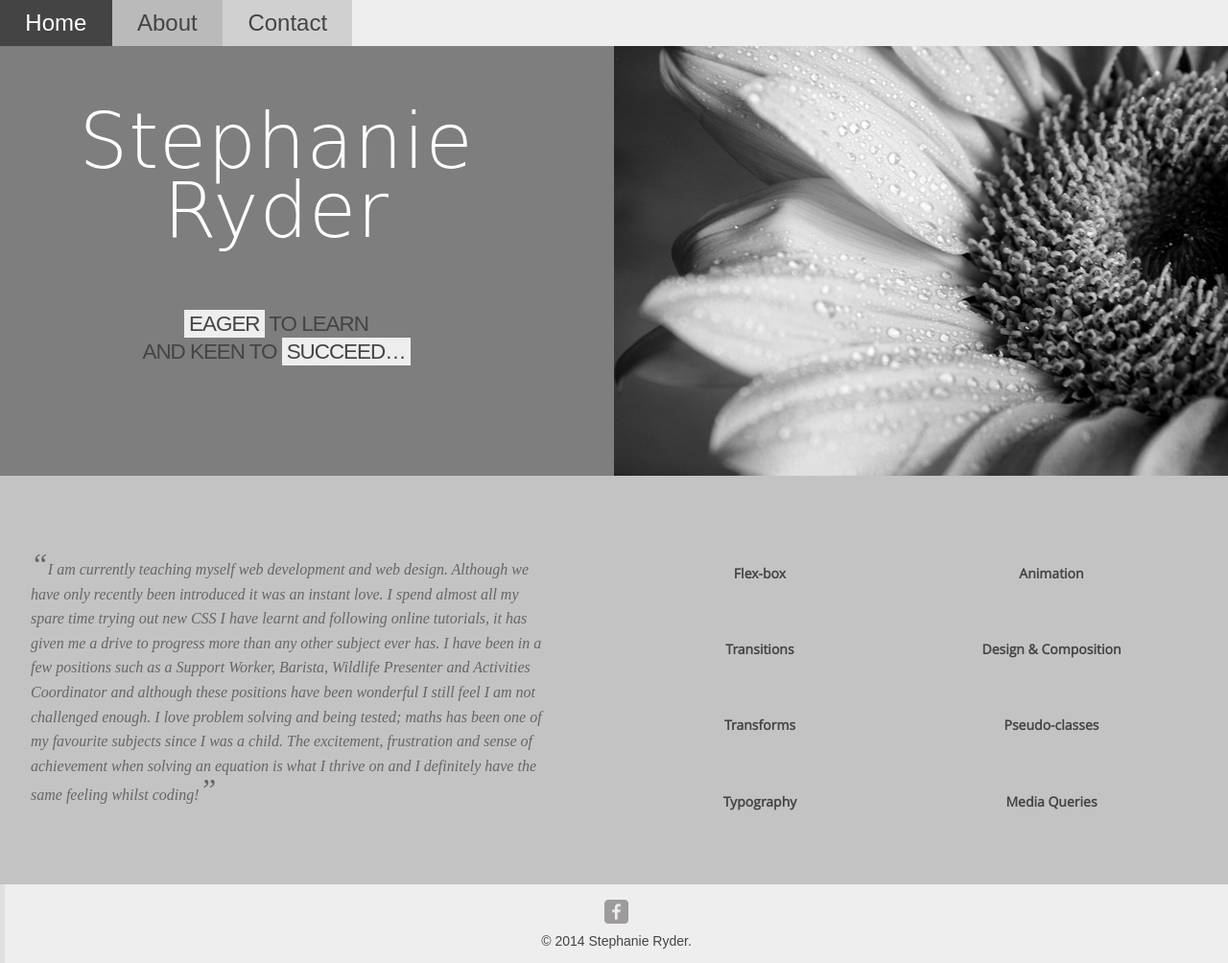
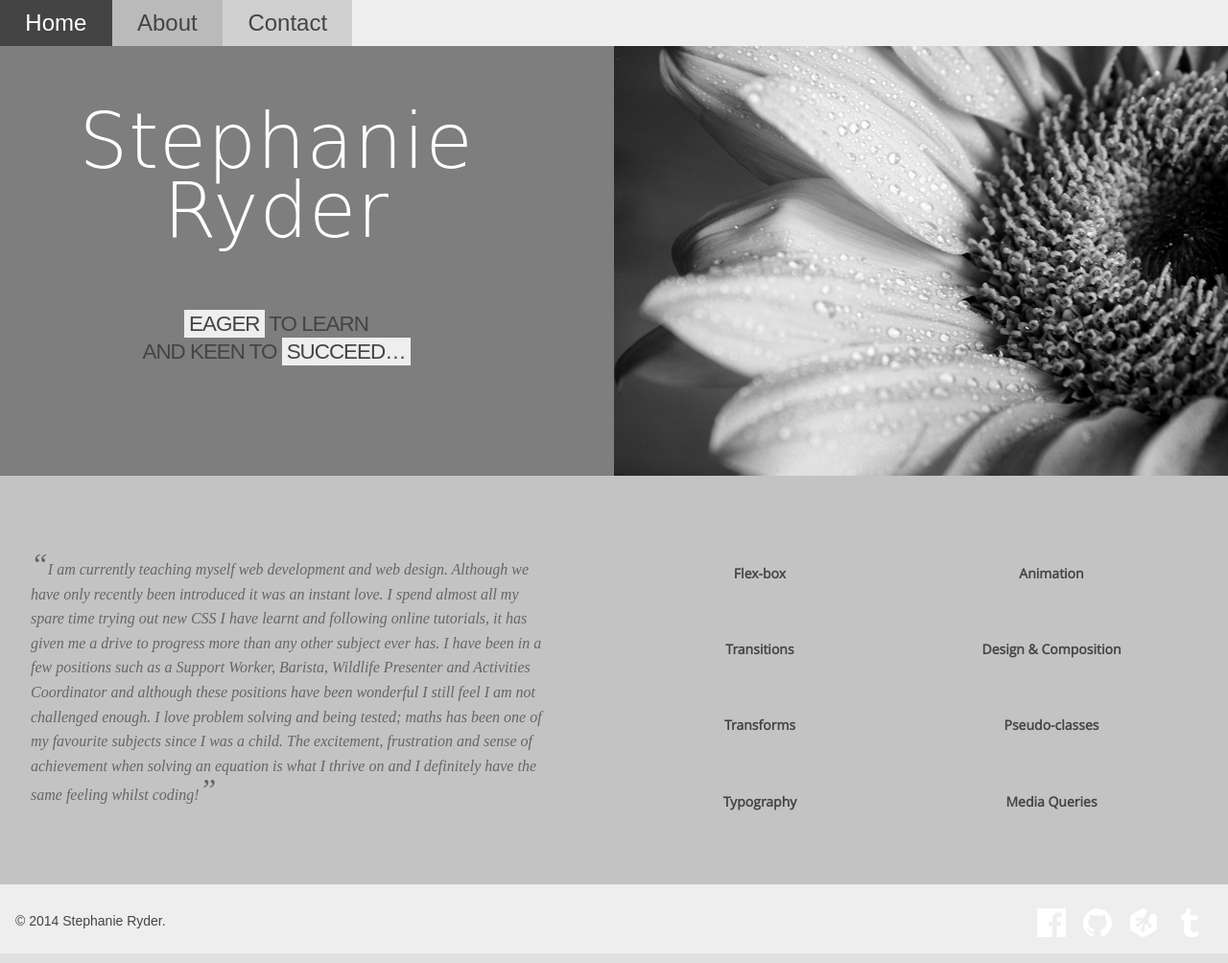
Before and after one commit to littlewhale/littlewhale.github.io, a plain HTML site: page index.html in a window 1280 px wide. Shown: the whole page at 96% size. Drawn offline with Linux system fonts and the light colour scheme; a web font is replaced by a local one.

Commit message:
footer improvements and social links

```diff
--- a/css/main.css
+++ b/css/main.css
@@ -160,30 +160,39 @@ body {
 }
 
 #footer  {
+	padding: 1em;
+	padding-bottom: .5em;
+	overflow: auto;
 	text-align: center;
-	margin-left: 5px;
-	padding: 1em;
-	padding-bottom: 0.5px;
 }
 
-#footer p  {
+.copyright  {
 	font-size: 14px;
 }
 
-#footer a {
-  display: block;
-  min-height: 20px;
-  background-repeat: no-repeat;
-  background-size: 20px 20px;
-  padding: 0;
-  margin: 0 0 10px;
+.social {
+	overflow: auto;
+	margin: 0 auto;
+	text-align: center;
+	padding-left: 0;
 }
 
-.social-icon  {
-	height: 25px;
-	width: 25px;
-	margin-bottom: -7.75px
+.social li {
+	display: inline;
 }
+
+.social a  {
+	display: inline-block;
+	height: 48px;
+	width: 48px;
+	background-repeat: no-repeat;
+	text-indent: -999em;
+}
+
+.social .tumblr   a { background-image: url('../img/tumblr-48.png'); }
+.social .github   a { background-image: url('../img/github-48.png'); }
+.social .facebook a { background-image: url('../img/facebook-48.png'); }
+.social .treehouse a { background-image: url('../img/treehouse-48.png'); }
 
 /* colours */
 
@@ -305,7 +314,7 @@ body {
 		width: 50%;
 	}
 
-	#contact ul {
+	#contact #content ul {
 		width: 100%;
 	}
 
@@ -324,6 +333,21 @@ body {
 
 	#content p {
 		float: left;
+		width: 45%;
+	}
+
+	.social {
+		float: right;
+		width: 45%;
+	}
+
+	.social li {
+		float: right;
+	}
+
+	.copyright {
+		float: left;
+		text-align: left;
 		width: 45%;
 	}
 
--- a/index.html
+++ b/index.html
@@ -38,8 +38,13 @@
 			</ul>
 		</section>
 		<footer id="footer">
-			<a href="https://www.facebook.com/steph.l.ryder"> <img src="img/facebook-wrap.png" alt="facebook logo" class="social-icon"></a>
-			 <p>&copy; 2014 Stephanie Ryder.</p>
+			<ul class="social">
+				<li class="tumblr"><a href="http://stephlw.tumblr.com/" title="Tumblr">Tumblr</a></li>
+				<li class="treehouse"><a href="http://teamtreehouse.com/stephanieryder" title="Treehouse">Treehouse</a></li>
+				<li class="github"><a href="https://github.com/littlewhale" title="GitHub">Github</a></li>
+				<li class="facebook"><a href="https://www.facebook.com/steph.l.ryder" title="Facebook">Facebook</a></li>
+			</ul>
+    		<p class="copyright">&copy; 2014 Stephanie Ryder.</p>
 		</footer>
 	</body>
 </html>
```
Also changed, not shown: about.html (+7 -2 lines), contact.html (+7 -3 lines), img/facebook-32.png (added), img/facebook-48.png (added), img/facebook-wrap.png (deleted), img/facebook.png (deleted), img/github-32.png (added), img/github-48.png (added), img/github-64.png (added), img/mail.png (deleted), img/phone1.png (deleted), img/treehouse-32.png (added), img/treehouse-48.png (added), img/tumblr-32.png (added), 1 more files.
